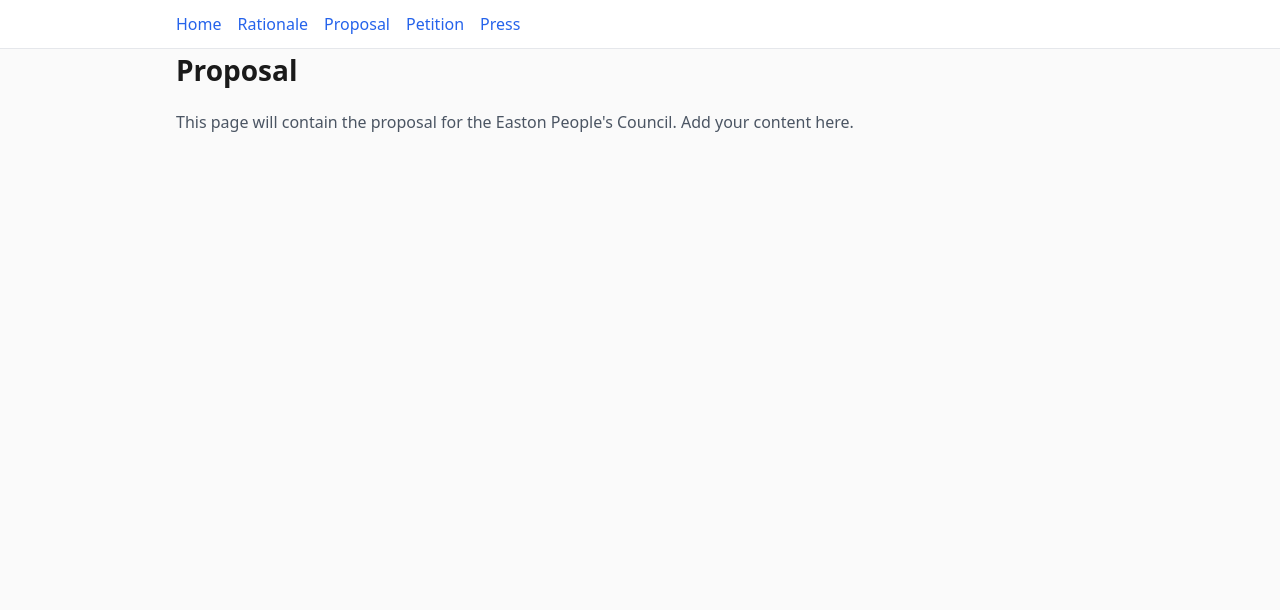
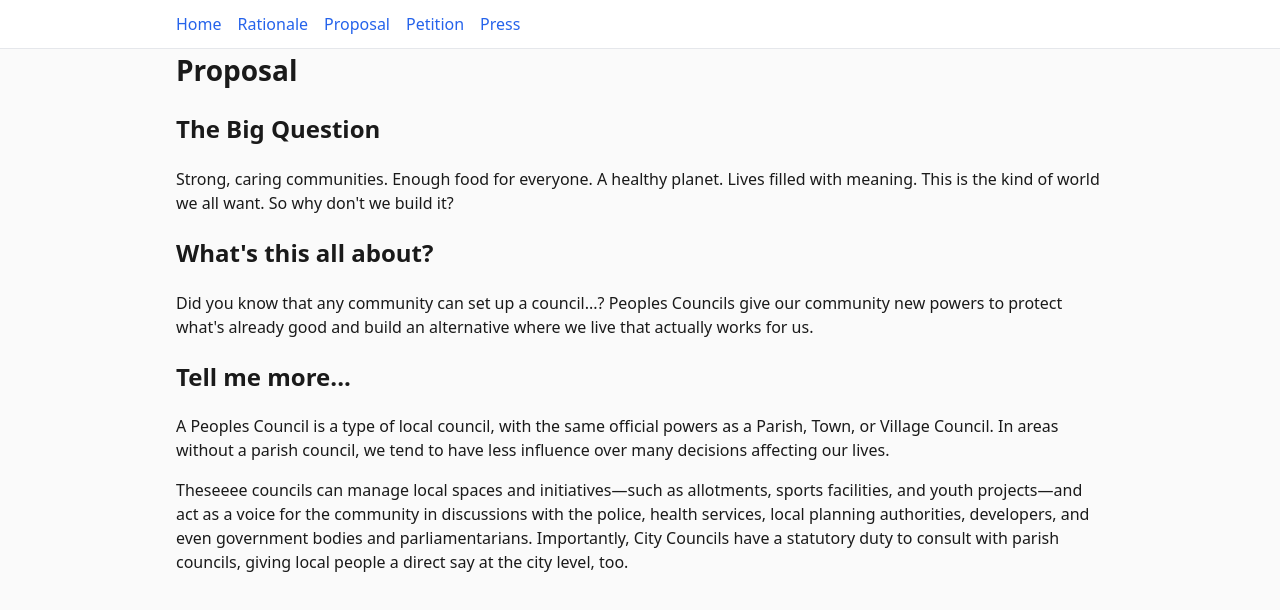
Before and after one commit to easton-peoples-council/easton_people_council, a Next.js app: page /proposal in a window 1280 px wide. Shown: the top 610 px of the page. Built offline with nearby package versions, Linux system fonts and the light colour scheme.

Commit message:
more added

```diff
--- a/app/page.tsx
+++ b/app/page.tsx
@@ -3,7 +3,11 @@ import SignupForm from "./SignupForm";
 export default function HomePage() {
   return (
     <>
-      <h1 className="pageTitle">Easton People Council</h1>
+      <h1 className="pageTitle">Is it time to build community power in Easton?</h1>
+      <p className="intro">
+        Together let's explore what a People's Council could look and feel like for us in Easton.
+      </p>
+      <h2 className="pageTitle">Easton People Council</h2>
       <p className="intro">
         Welcome. Sign up below with your name, email, phone and a comment.
       </p>
--- a/app/proposal/page.tsx
+++ b/app/proposal/page.tsx
@@ -2,9 +2,30 @@ export default function ProposalPage() {
   return (
     <>
       <h1 className="pageTitle">Proposal</h1>
-      <p className="intro">
-        This page will contain the proposal for the Easton People's Council. Add your content here.
-      </p>
+
+      <section>
+        <h2>The Big Question</h2>
+        <p>
+          Strong, caring communities. Enough food for everyone. A healthy planet. Lives filled with meaning. This is the kind of world we all want. So why don&apos;t we build it?
+        </p>
+      </section>
+
+      <section>
+        <h2>What&apos;s this all about?</h2>
+        <p>
+          Did you know that any community can set up a council...? Peoples Councils give our community new powers to protect what&apos;s already good and build an alternative where we live that actually works for us.
+        </p>
+      </section>
+
+      <section>
+        <h2>Tell me more...</h2>
+        <p>
+          A Peoples Council is a type of local council, with the same official powers as a Parish, Town, or Village Council. In areas without a parish council, we tend to have less influence over many decisions affecting our lives.
+        </p>
+        <p>
+          Theseeee councils can manage local spaces and initiatives—such as allotments, sports facilities, and youth projects—and act as a voice for the community in discussions with the police, health services, local planning authorities, developers, and even government bodies and parliamentarians. Importantly, City Councils have a statutory duty to consult with parish councils, giving local people a direct say at the city level, too.
+        </p>
+      </section>
     </>
   );
 }
```
Also changed, not shown: app/rationale/page.tsx (+28 -3 lines), 1 other file (tests, documents, lock files or other folders).
